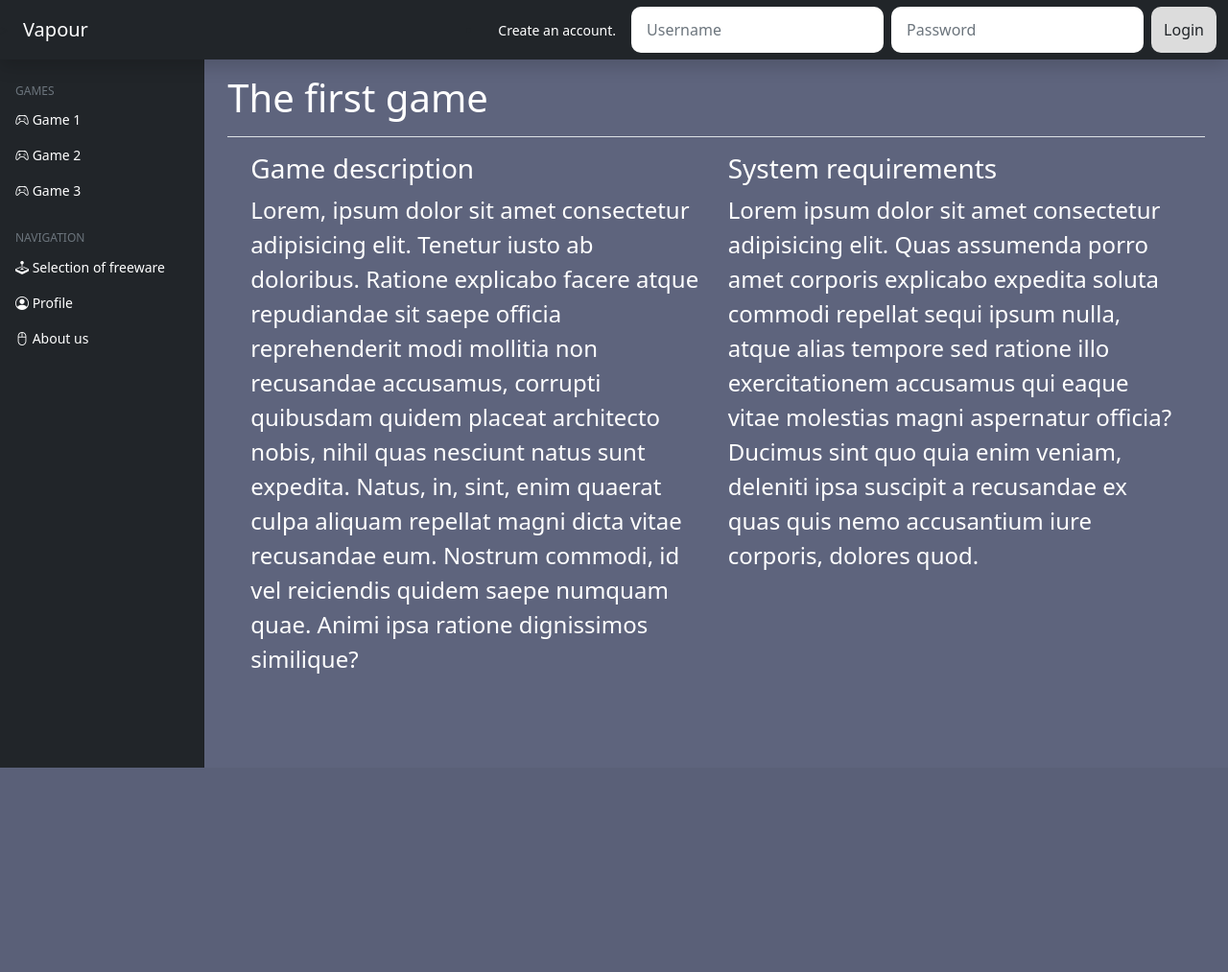
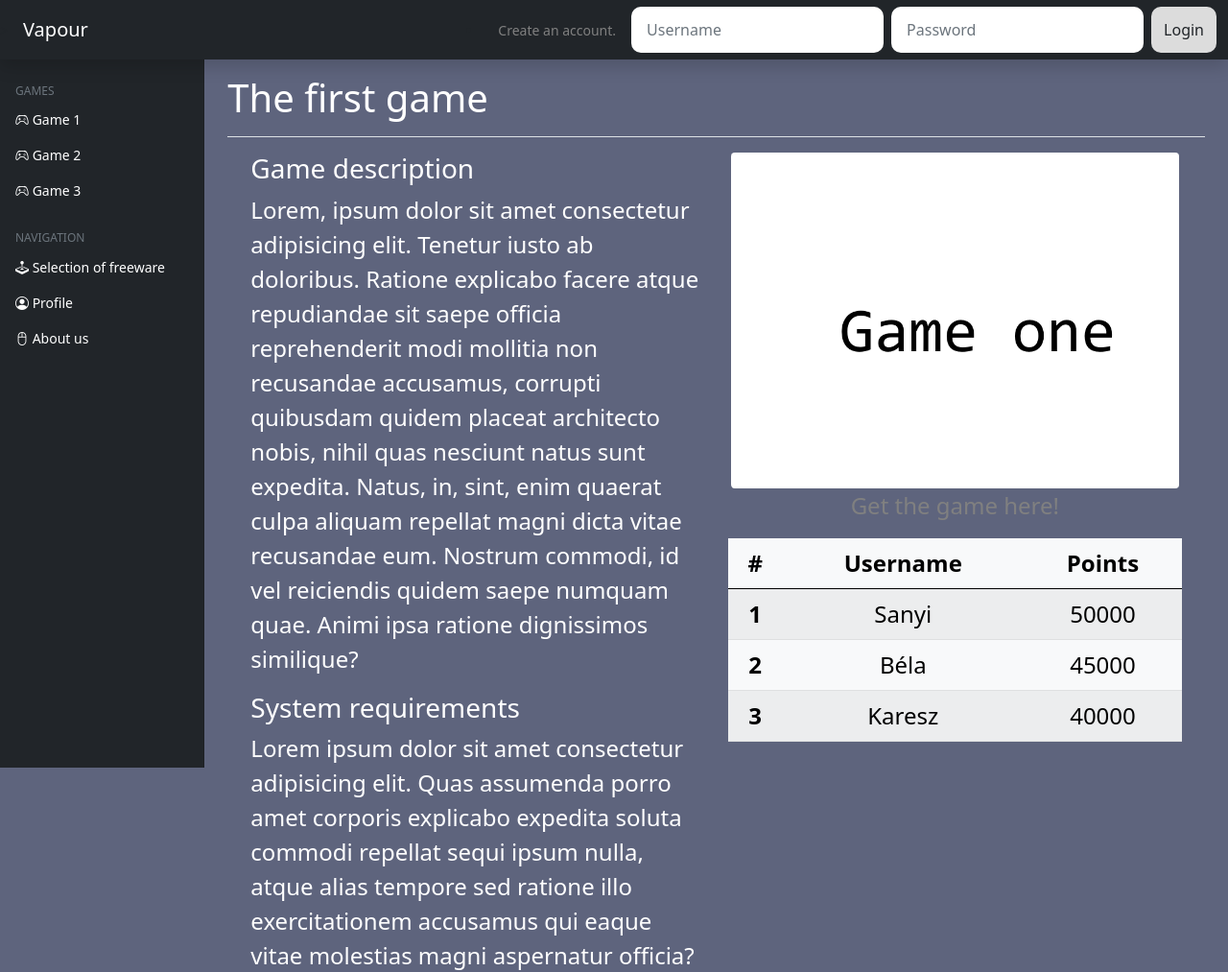
Before and after one commit to SzenasiLevente/ProjektOKJ, a PHP site: page /gameone.php in a window 1280 px wide. Shown: the top 1013 px of the page at 96% size. Before the commit the page ends 800 px from the top, so only its background shows below. Run offline with PHP 8.4, Linux system fonts and the light colour scheme.

Commit message:
expanded site for games

```diff
--- a/CSS/override.css
+++ b/CSS/override.css
@@ -130,7 +130,7 @@ body {
 
 a,
 a:link {
-    color: white;
+    color: grey;
     text-decoration: none;
 }
 
@@ -141,7 +141,7 @@ a:hover {
 
 a:visited,
 a:active {
-    color: grey;
+    color: white;
 }
 
 img {
--- a/gameone.php
+++ b/gameone.php
@@ -11,11 +11,39 @@
         <div class="col-lg-6">
         <h3>Game description</h3>
         <p>Lorem, ipsum dolor sit amet consectetur adipisicing elit. Tenetur iusto ab doloribus. Ratione explicabo facere atque repudiandae sit saepe officia reprehenderit modi mollitia non recusandae accusamus, corrupti quibusdam quidem placeat architecto nobis, nihil quas nesciunt natus sunt expedita. Natus, in, sint, enim quaerat culpa aliquam repellat magni dicta vitae recusandae eum. Nostrum commodi, id vel reiciendis quidem saepe numquam quae. Animi ipsa ratione dignissimos similique?</p>
-        </div>
-        <div class="col-lg-6">
         <h3>System requirements</h3>
         <p>Lorem ipsum dolor sit amet consectetur adipisicing elit. Quas assumenda porro amet corporis explicabo expedita soluta commodi repellat sequi ipsum nulla, atque alias tempore sed ratione illo exercitationem accusamus qui eaque vitae molestias magni aspernatur officia? Ducimus sint quo quia enim veniam, deleniti ipsa suscipit a recusandae ex quas quis nemo accusantium iure corporis, dolores quod.  </p>
         </div>
+        <div class="col-lg-6">
+          <img src="IMG/gameone.png" class="img-fluid rounded rounded mx-auto d-block" style="height: 350px;" alt="gameone">
+          <p class="text-center"><a href="#">Get the game here!</a></p>
+
+          <table class="table table-striped table-light text-center">
+  <thead>
+    <tr>
+      <th scope="col">#</th>
+      <th scope="col">Username</th>
+      <th scope="col">Points</th>
+    </tr>
+  </thead>
+  <tbody>
+    <tr>
+      <th scope="row">1</th>
+      <td>Sanyi</td>
+      <td>50000</td>
+    </tr>
+    <tr>
+      <th scope="row">2</th>
+      <td>Béla</td>
+      <td>45000</td>
+    </tr>
+    <tr>
+      <th scope="row">3</th>
+      <td>Karesz</td>
+      <td>40000</td>
+    </tr>
+  </tbody>
+</table>
       </div>
         </div>
       </div>
```
